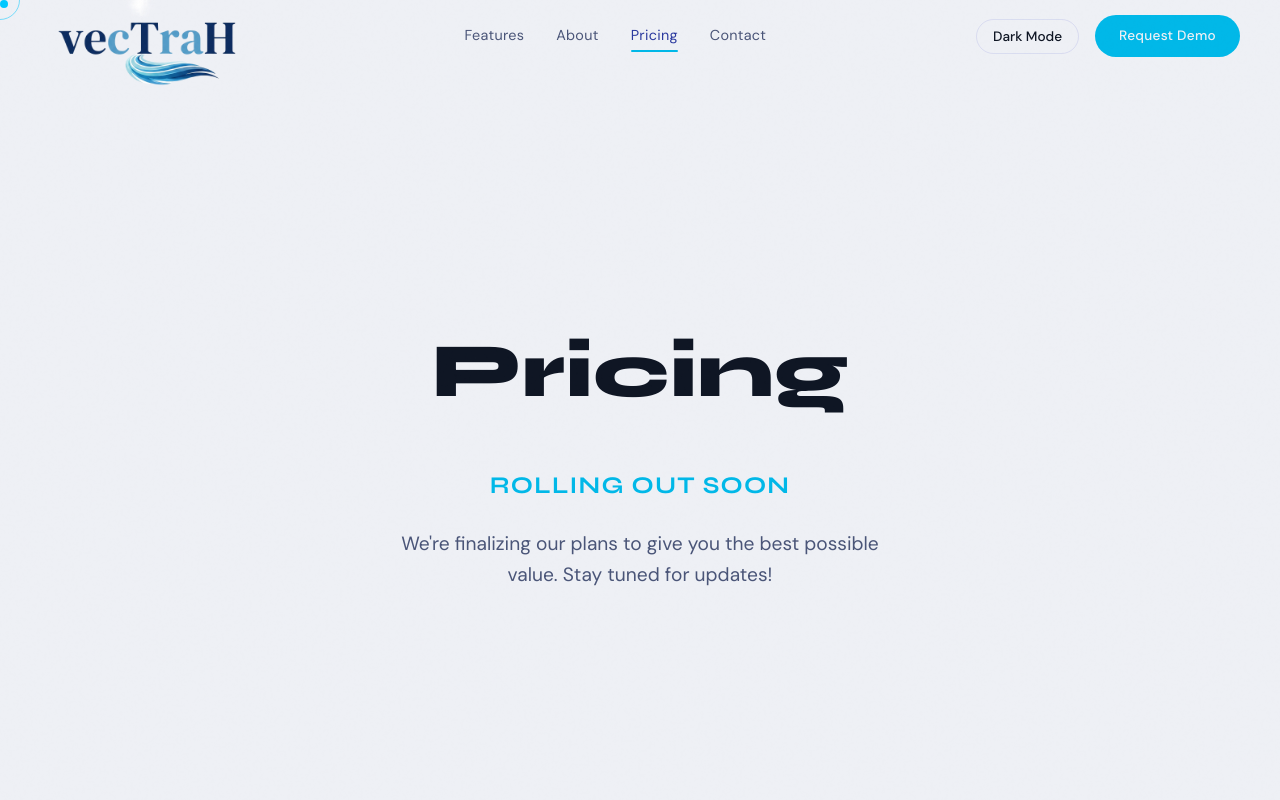
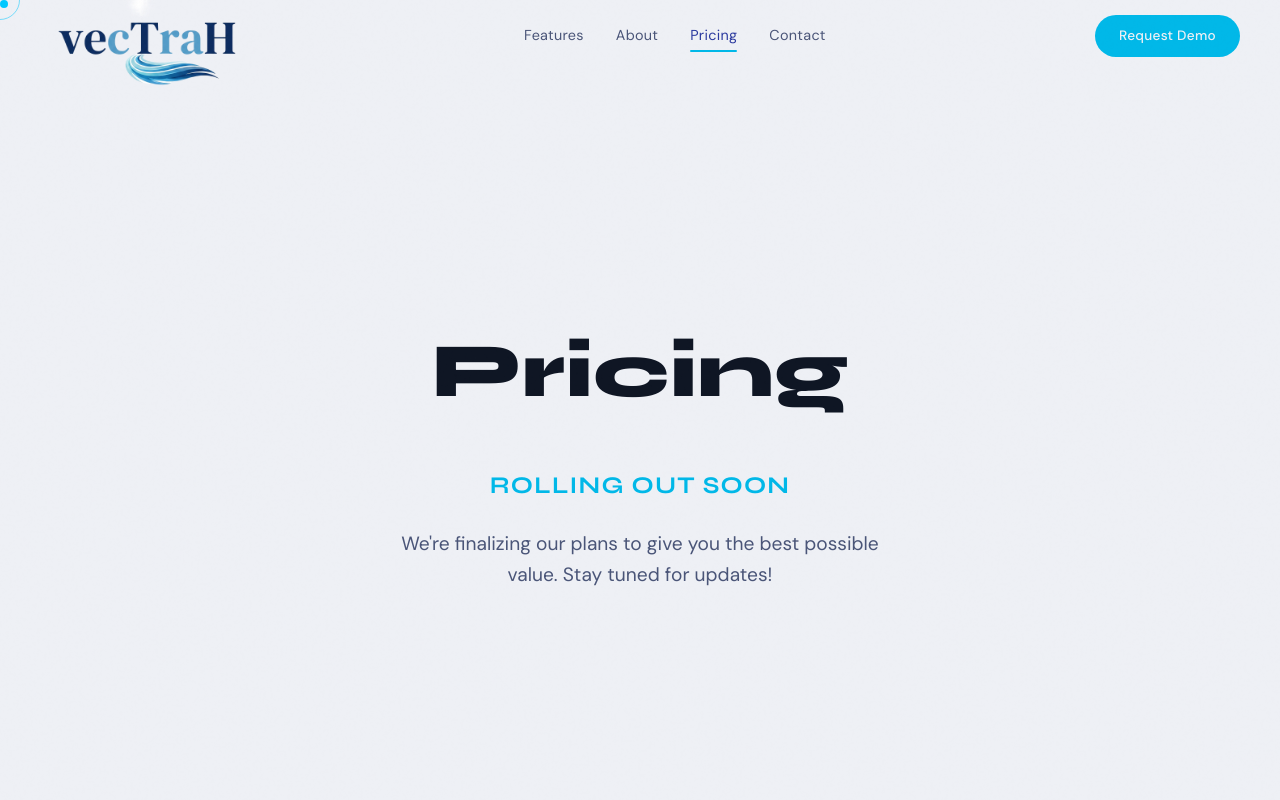
Before and after one commit to apurbaaaa/Vectra-website, a React (Vite) app: page /pricing in a window 1280 px wide. Shown: the top 800 px of the page. Built offline with nearby package versions, Linux system fonts and the light colour scheme.

Commit message:
removing dark mode

```diff
--- a/src/App.jsx
+++ b/src/App.jsx
@@ -1,7 +1,6 @@
 import { BrowserRouter, Routes, Route, useLocation } from 'react-router-dom'
 import { useState, useEffect } from 'react'
 import { gsap } from 'gsap'
-import { ThemeProvider } from './contexts/ThemeContext'
 import Home from './pages/Home'
 import About from './pages/About'
 import Features from './pages/Features'
@@ -17,13 +16,11 @@ export default function App() {
   const [isLoaded, setIsLoaded] = useState(false)
 
   return (
-    <ThemeProvider>
-      <BrowserRouter>
-        <CustomCursor />
-        <LoadingScreen onComplete={() => setIsLoaded(true)} />
-        {isLoaded && <AppContent />}
-      </BrowserRouter>
-    </ThemeProvider>
+    <BrowserRouter>
+      <CustomCursor />
+      <LoadingScreen onComplete={() => setIsLoaded(true)} />
+      {isLoaded && <AppContent />}
+    </BrowserRouter>
   )
 }
 
--- a/src/components/layout/Header.jsx
+++ b/src/components/layout/Header.jsx
@@ -1,7 +1,5 @@
 import { useState, useEffect } from 'react'
 import { Link, useLocation } from 'react-router-dom'
-import { useTheme } from '../../contexts/ThemeContext'
-
 export default function Header() {
   const [scrolled, setScrolled] = useState(false)
   const [mobileOpen, setMobileOpen] = useState(false)
@@ -17,9 +15,6 @@ export default function Header() {
   useEffect(() => {
     setMobileOpen(false)
   }, [location])
-
-  const { theme, toggleTheme } = useTheme()
-
   const navLinks = [
     { label: 'Features', path: '/features' },
     { label: 'About', path: '/about' },
@@ -48,18 +43,6 @@ export default function Header() {
           </nav>
 
           <div style={{ display: 'flex', alignItems: 'center', gap: '16px' }}>
-            <button
-              onClick={toggleTheme}
-              aria-label="Toggle theme"
-              style={{
-                background: 'transparent', border: '1px solid var(--color-border)',
-                color: 'var(--color-text)', borderRadius: '100px', padding: '8px 16px',
-                display: 'flex', alignItems: 'center', justifyContent: 'center', cursor: 'pointer',
-                transition: 'background 0.2s, color 0.2s', fontFamily: 'var(--font-body)', fontSize: '0.85rem', fontWeight: 500
-              }}
-            >
-              {theme === 'dark' ? 'Light Mode' : 'Dark Mode'}
-            </button>
             <Link to="/#demo" className="header__cta" id="header-cta">
               Request Demo
             </Link>
--- a/src/contexts/ThemeContext.jsx
+++ /dev/null
@@ -1,32 +0,0 @@
-import { createContext, useContext, useEffect, useState } from 'react';
-
-const ThemeContext = createContext();
-
-export function ThemeProvider({ children }) {
-  const [theme, setTheme] = useState(() => {
-    return localStorage.getItem('theme') || 'light';
-  });
-
-  useEffect(() => {
-    document.documentElement.setAttribute('data-theme', theme);
-    localStorage.setItem('theme', theme);
-  }, [theme]);
-
-  const toggleTheme = () => {
-    setTheme(prev => (prev === 'dark' ? 'light' : 'dark'));
-  };
-
-  return (
-    <ThemeContext.Provider value={{ theme, toggleTheme }}>
-      {children}
-    </ThemeContext.Provider>
-  );
-}
-
-export function useTheme() {
-  const context = useContext(ThemeContext);
-  if (context === undefined) {
-    throw new Error('useTheme must be used within a ThemeProvider');
-  }
-  return context;
-}
--- a/src/index.css
+++ b/src/index.css
@@ -53,34 +53,7 @@
   --max-width:          1200px;
 }
 
-:root[data-theme="dark"] {
-  --color-bg:         #050810;
-  --color-surface:    #0d1117;
-  --color-surface-2:  #161b22;
-  --color-surface-3:  #21262d;
 
-  --body-bg-color:    #050810;
-  --body-dot-color:   transparent; /* Removed blue dots from dark mode */
-
-  --color-text:       #e8edf5;
-  --color-text-muted: #6b7a99;
-  --color-text-subtle: #4a5568;
-
-  --color-border:       rgba(255,255,255,0.07);
-  --color-border-hover: rgba(0, 184, 232, 0.4);
-
-  /* Component Backgrounds */
-  --color-header-bg:    rgba(5, 8, 16, 0.7);
-  --color-header-scrolled: rgba(5, 8, 16, 0.92);
-  --color-cta-start:    #0f1a2e;
-  --color-cta-end:      #050810;
-  --color-footer-bg:    #0d1117;
-
-  --color-loading-bg:   #050810;
-  --color-loading-track: rgba(255,255,255,0.08);
-  --color-loading-text: rgba(255,255,255,0.4);
-  --color-loading-logo: #00B8E8;
-}
 
 html { scroll-behavior: smooth; }
 
--- a/src/pages/Contact.jsx
+++ b/src/pages/Contact.jsx
@@ -119,15 +119,6 @@ export default function Contact() {
           border-color: rgba(255, 68, 68, 0.3);
           color: var(--color-text);
         }
-
-        :root[data-theme="dark"] .alert-success {
-          background: rgba(0, 184, 232, 0.12);
-        }
-
-        :root[data-theme="dark"] .alert-error {
-          background: rgba(255, 68, 68, 0.12);
-        }
-
         .contact-form {
           background: var(--color-surface);
           border: 1px solid var(--color-border);
@@ -135,14 +126,6 @@ export default function Contact() {
           padding: 40px;
           box-shadow: 0 10px 30px rgba(0,0,0,0.05);
         }
-
-        :root[data-theme="dark"] .contact-form {
-          background: rgba(13, 17, 23, 0.5);
-          backdrop-filter: blur(16px);
-          -webkit-backdrop-filter: blur(16px);
-          box-shadow: 0 10px 30px rgba(0,0,0,0.2);
-        }
-
         .form-group {
           margin-bottom: 24px;
         }
--- a/src/pages/Pricing.jsx
+++ b/src/pages/Pricing.jsx
@@ -37,10 +37,6 @@ export default function Pricing() {
           letter-spacing: 0.05em;
           margin-top: 10px;
         }
-
-        :root[data-theme="dark"] .coming-soon-badge {
-          color: var(--color-primary);
-        }
       `}</style>
     </main>
   )
```
